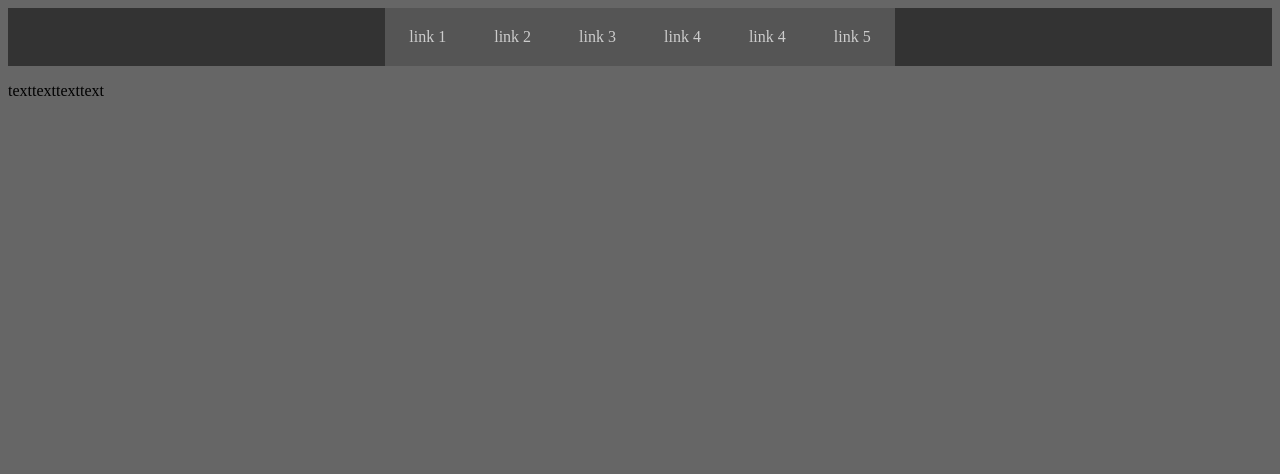
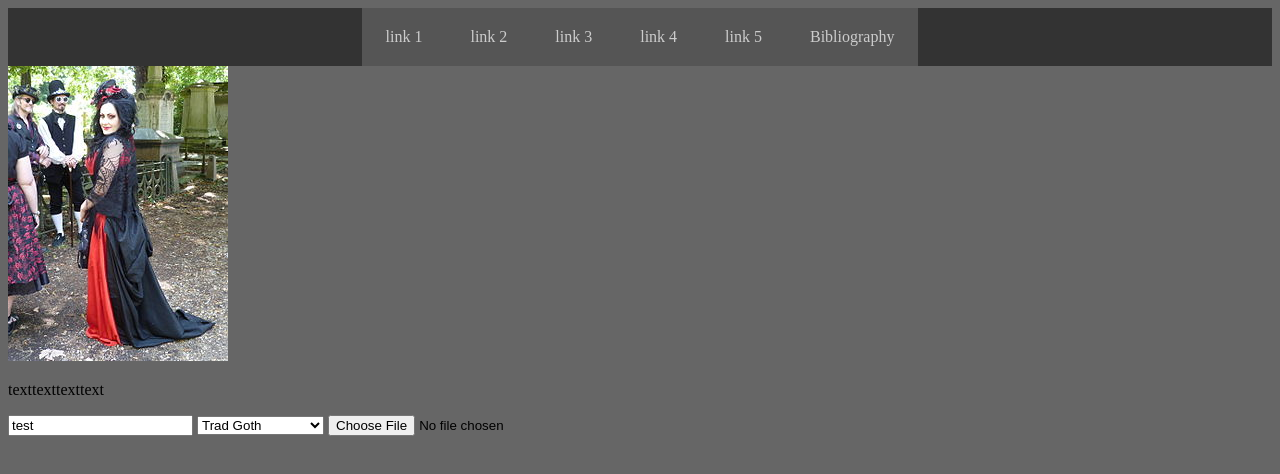
Before and after one commit to MattUni/WebDevAssesment, a plain HTML site: page index.html in a window 1280 px wide. Drawn offline with Linux system fonts and the light colour scheme.

Commit message:
Added image and input form

```diff
--- a/CSS/styles.css
+++ b/CSS/styles.css
@@ -15,7 +15,7 @@ nav{
     }
     nav a:hover {
       color: #dfd;
-      background: #797;
+      background: #800000;
     }
   .menu{
     background: #000;
--- a/index.html
+++ b/index.html
@@ -3,7 +3,7 @@
   <head>
     <meta charset="utf-8">
     <meta name="viewport" content="width=device-width, initial-scale=1.0">
-    <title>Steampunk culture</title>
+    <title>Types of goth fashion</title>
     <link rel="stylesheet" href="css/styles.css">
   </head>
   <body>
@@ -14,11 +14,21 @@
     <a href="#">link 2</a>
     <a href="#">link 3</a>
     <a href="#">link 4</a>
-    <a href="#">link 4</a>
     <a href="#">link 5</a>
+    <a href="https://en.wikipedia.org/wiki/Gothic_fashion">Bibliography</a>
 
   </nav>
+    <img src="image1.JPG" alt="A woman in a red and black dress, standing in a cemetary">
     <p>texttexttexttext</p>
+    <input type="text" name="poster_name" value="test">
     <script src="js/scripts.js"></script>
+    <select id="type" name="type">
+      <option value="Trad Goth">Trad Goth</option>
+      <option value="Romance Goth">Romance Goth</option>
+      <option value="Harajuku-inspired">Harajuku-inspired</option>
+      <option value="Cybergoth">Cybergoth</option>
+    </select>
+    <input type="file" id="img" name="img" accept="image/*">
+
   </body>
 </html>
```
Also changed, not shown: image1.JPG (added).
